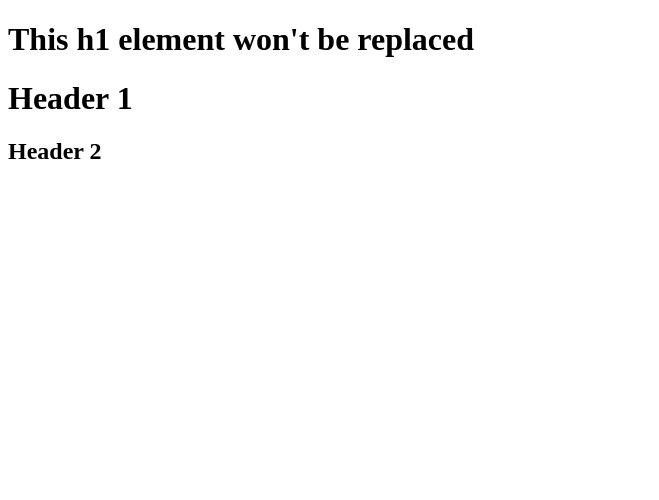
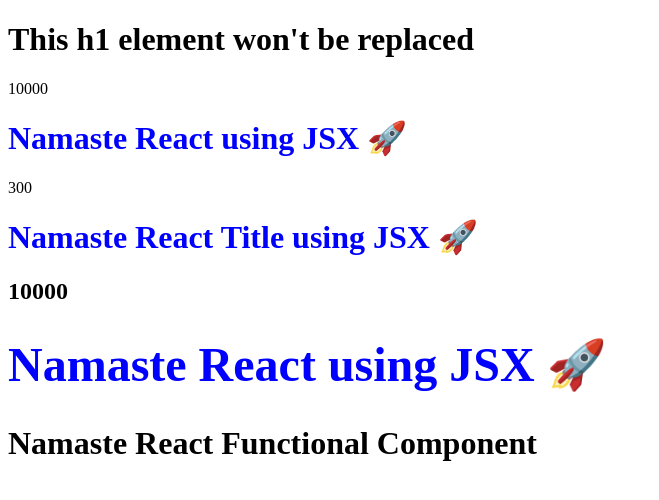
Before and after one commit to Saketh731/namaste-react, a React (Vite) app: page / in a window 1280 px wide. Shown: the top 500 px of the page, without its empty margins (0-659 px from the left). Built offline with nearby package versions, Linux system fonts and the light colour scheme.

Commit message:
Episode - 3

```diff
--- a/App.js
+++ b/App.js
@@ -1,39 +1,85 @@
 import React from "react";
 import ReactDOM from "react-dom/client";
 
+//React will have core features of react and it can create React elements which is nothing but objects
+
+//React.createElement => ReactElement(JS Object) => HTMLElement(render)
+
+//React way of creating React elements
 const heading = React.createElement(
   "h1",
-  { id: "heading", xyz: 123 },
-  "Hello World from React"
-);
-console.log("Heading", heading);
-
-/*
- <div id="parent">
-  <div id="child">
-    <h1>Header 1</h1>
-    <h2>Header 2</h2>
-  </div>
- </div>
-*/
-
-const parent = React.createElement(
-  "div",
-  { id: "parent" },
-  React.createElement("div", { id: "child" }, [
-    React.createElement("h1", {}, "Header 1"),
-    React.createElement("h2", {}, "Header 2"),
-  ])
+  { id: "heading" },
+  "Namaste React 🚀"
 );
 
+console.log(heading);
+
+//JSX way of creating React elements
+
+// JSX => Babel transpiles it to React.createElement => ReactElement(JS Object) => HTMLElement(render)
+
+//Single ine
+const jsxHeading1 = <h1 id="heading">Namaste React using JSX 🚀</h1>;
+
+//Multiple lines
+const jsxHeading2 = (
+  <h1 id="heading" className="head">
+    Namaste React using JSX 🚀
+  </h1>
+);
+
+console.log(jsxHeading1);
+
+//React Functional Component
+const HeadingComponent = () => {
+  return <h1>Namaste React Functional Component</h1>;
+};
+
+//The above component can also be written as below in a single line using Arrow functions
+const HeadingComponent2 = () => <h1>Namaste React Functional Component</h1>;
+
+//If JSX having more than one line or a bigger line then you can wrap it inside curved brackets like below
+const HeadingComponent3 = () => (
+  <h1 className="heading">Namaste React Functional Component</h1>
+);
+
+const HeadingComponent4 = () => (
+  <div id="container">
+    <h1 className="heading">Namaste React Functional Component</h1>
+  </div>
+);
+
+const Title = function () {
+  return <h1 id="heading">Namaste React Title using JSX 🚀</h1>;
+};
+
+//Component Composition - Using one component inside another component
+const HeadingComponent5 = () => (
+  <div id="container">
+    <Title />
+    <h1 className="heading">Namaste React Functional Component</h1>
+  </div>
+);
+
+//If you put curly braces inside JSX - {}, then you can write any piece of javascript inside those curly braces
+
+const title = <h1 id="heading">Namaste React using JSX 🚀</h1>;
+const number = 10000;
+const HeadingComponent6 = () => (
+  <div id="container">
+    {number}
+    {title}
+    {100 + 200}
+    {console.log("abcdef")}
+    {Title()}
+    <h2>{number}</h2>
+    <h2>{title}</h2>
+    <h1 className="heading">Namaste React Functional Component</h1>
+  </div>
+);
+
+//ReactDOM will interact with HTML DOM and will convert React elements to HTML elements and will put it in HTML DOM by replacing (not appending) the children of root element.
 const root = ReactDOM.createRoot(document.getElementById("root"));
 
-console.log(root);
-
-root.render(parent);
-
-// root.render(heading);
-
-// const root2 = ReactDOM.createRoot(document.getElementById("root2"));
-
-// root2.render(heading);
+// root.render(jsxHeading1);
+root.render(<HeadingComponent6 />);
--- a/index.html
+++ b/index.html
@@ -9,10 +9,7 @@
   <body>
     <h1>This h1 element won't be replaced</h1>
     <div id="root">
-      <h1>
-        This h1 element will be replaced by React Element which is passed to
-        root.render(..)
-      </h1>
+      <h1>Not Rendered</h1>
     </div>
     <!-- <div id="root2">
       <h1>
--- a/package.json
+++ b/package.json
@@ -3,6 +3,8 @@
   "version": "1.0.0",
   "description": "This is Namaste React by Saketh Kota",
   "scripts": {
+    "start": "parcel index.html",
+    "build": "parcel build index.html",
     "test": "jest"
   },
   "repository": {
```
Also changed, not shown: 1 other file (tests, documents, lock files or other folders).
